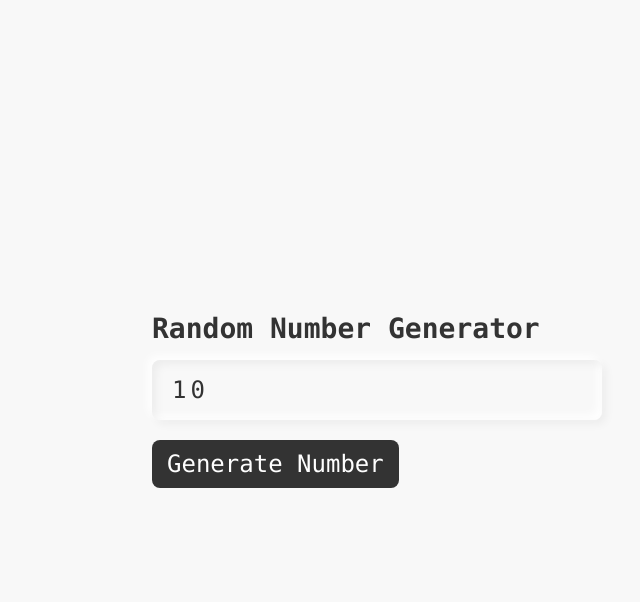
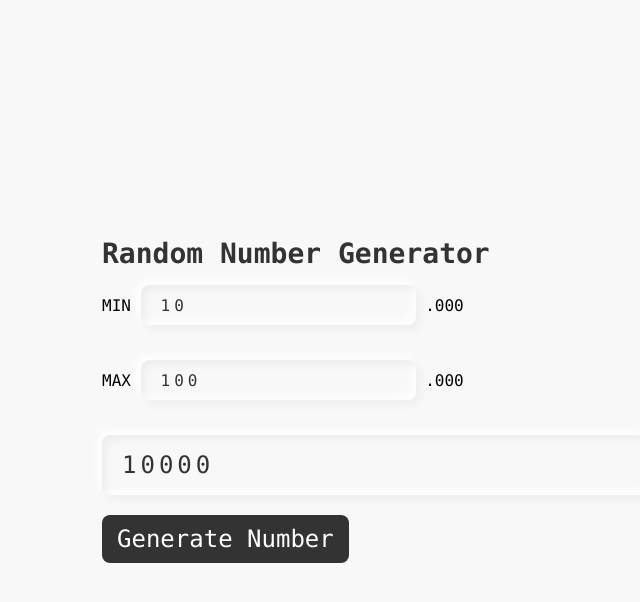
Before and after one commit to intern-tieumomo/generator, a plain HTML site: page index.html in a window 1280 px wide. Both pictures are taken after a click on the element "Generate Number". Shown: the whole page, without its empty margins (263-903 px from the left). Drawn offline with Linux system fonts and the light colour scheme.

Commit message:
update min and max

```diff
--- a/index.html
+++ b/index.html
@@ -7,17 +7,75 @@
     <body>
         <div class="inputBox">
             <h2>Random Number Generator</h2>
-            <input type="text" name="" placeholder="Create Number" id="number" readonly>
+            MIN <input class="min" type="text" name="" placeholder="Default 10" id="min" value="10"> .000<br>
+            MAX <input class="max" type="text" name="" placeholder="Default 100" id="max" value="100"> .000
+            <input class="number" type="text" name="" placeholder="Create Number" id="number" readonly>
             <div id="btn" onclick="generate();">
                 Generate Number
             </div>
 
+            <!-- The core Firebase JS SDK is always required and must be listed first -->
+            <script src="https://www.gstatic.com/firebasejs/8.2.9/firebase-app.js"></script>
+
+            <!-- TODO: Add SDKs for Firebase products that you want to use https://firebase.google.com/docs/web/setup#available-libraries -->
+            <script src="https://www.gstatic.com/firebasejs/8.2.9/firebase-analytics.js"></script>
+
             <script>
+                // Your web app's Firebase configuration
+                // For Firebase JS SDK v7.20.0 and later, measurementId is optional
+                var firebaseConfig = {
+                    apiKey: "AIzaSyDz1US0t2AJyTX9uYm9ig_oisnzEKlcN1s",
+                    authDomain: "generator-130718.firebaseapp.com",
+                    projectId: "generator-130718",
+                    storageBucket: "generator-130718.appspot.com",
+                    messagingSenderId: "408945249985",
+                    appId: "1:408945249985:web:8c817cca2705606d5a8e40",
+                    measurementId: "G-5YHHSDB3K5"
+                };
+                // Initialize Firebase
+                firebase.initializeApp(firebaseConfig);
+                firebase.analytics();
+            </script>
+
+            <script>
+                // Restricts input for the given textbox to the given inputFilter.
+                function setInputFilter(textbox, inputFilter) {
+                    ["input", "keydown", "keyup", "mousedown", "mouseup", "select", "contextmenu", "drop"].forEach(function(event) {
+                        textbox.addEventListener(event, function() {
+                            if (inputFilter(this.value)) {
+                                this.oldValue = this.value;
+                                this.oldSelectionStart = this.selectionStart;
+                                this.oldSelectionEnd = this.selectionEnd;
+                            } else if (this.hasOwnProperty("oldValue")) {
+                                this.value = this.oldValue;
+                                this.setSelectionRange(this.oldSelectionStart, this.oldSelectionEnd);
+                            } else {
+                                this.value = "";
+                            }
+                        });
+                    });
+                }
+
+                // Install input filters.
+                setInputFilter(document.getElementById("min"), function(value) {
+                    return /^-?\d*$/.test(value);
+                });
+                setInputFilter(document.getElementById("max"), function(value) {
+                    return /^-?\d*$/.test(value);
+                });
+
                 function generate() {
-                    var numbers = [10,20,30,40,50,60,70,80,90];
+                    var min = parseInt(document.getElementById('min').value) || 10;
+                    var max = parseInt(document.getElementById('max').value) || 100;
 
-                    var randomNumber = Math.floor(Math.random() * (numbers.length));
-                    document.getElementById('number').value = numbers[randomNumber];
+                    if (min % 10 > 0) min = Math.ceil(min/10)*10;
+                    if (max % 10 > 0) max = Math.floor(max/10)*10;
+                    if (min <= max) {
+                        var randomNumber = Math.round((Math.floor(Math.random() * (max - min + 1) ) + min)/10)*10000;
+                        document.getElementById('number').value = randomNumber;
+                    } else {
+                        document.getElementById('number').value = "Please invert min and max !!";
+                    }
                 }
             </script>
         </div>
--- a/style.css
+++ b/style.css
@@ -15,7 +15,7 @@ body {
 
 .inputBox {
     position: relative;
-    width: 450px;
+    width: 550px;
 }
 
 .inputBox h2 {
@@ -23,7 +23,7 @@ body {
     color: #333;
 }
 
-.inputBox input {
+.inputBox #number {
     position: relative;
     width: 100%;
     height: 60px;
@@ -43,7 +43,27 @@ body {
                 4px 4px 10px rgba(0, 0, 0, 0.05);
 }
 
-.inputBox input::placeholder {
+.inputBox #min, .inputBox #max {
+    position: relative;
+    width: 50%;
+    height: 40px;
+    border: none;
+    margin: 15px 0 20px;
+    background: transparent;
+    outline: none;
+    padding: 0 20px;
+    font-size: 16px;
+    letter-spacing: 4px;
+    box-sizing: border-box;
+    border-radius: 8px;
+    color: #333;
+    box-shadow: -4px -4px 10px rgba(255, 255, 255, 1),
+                inset 4px 4px 10px rgba(0, 0, 0, 0.05),
+                inset -4px -4px 10px rgba(255, 255, 255, 1),
+                4px 4px 10px rgba(0, 0, 0, 0.05);
+}
+
+.inputBox #number::placeholder {
     letter-spacing: 0px;
 }
 
```
